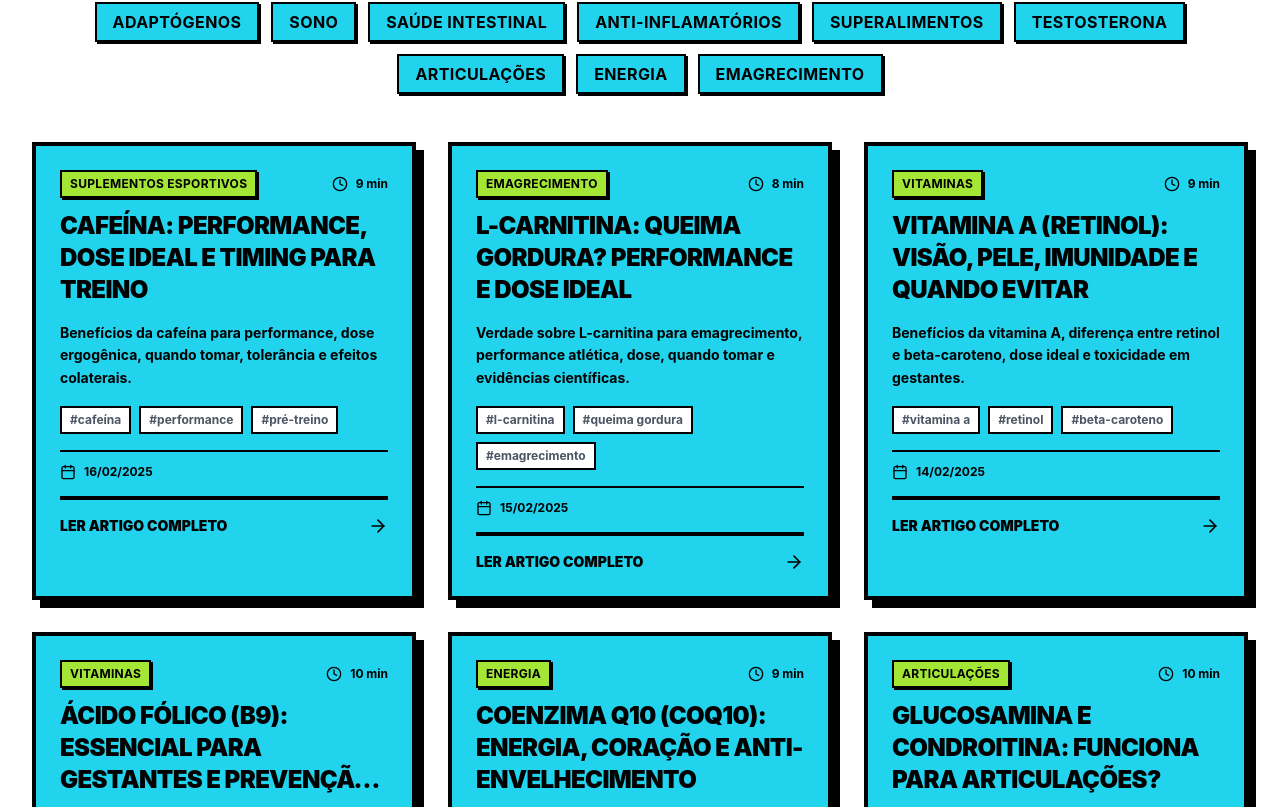
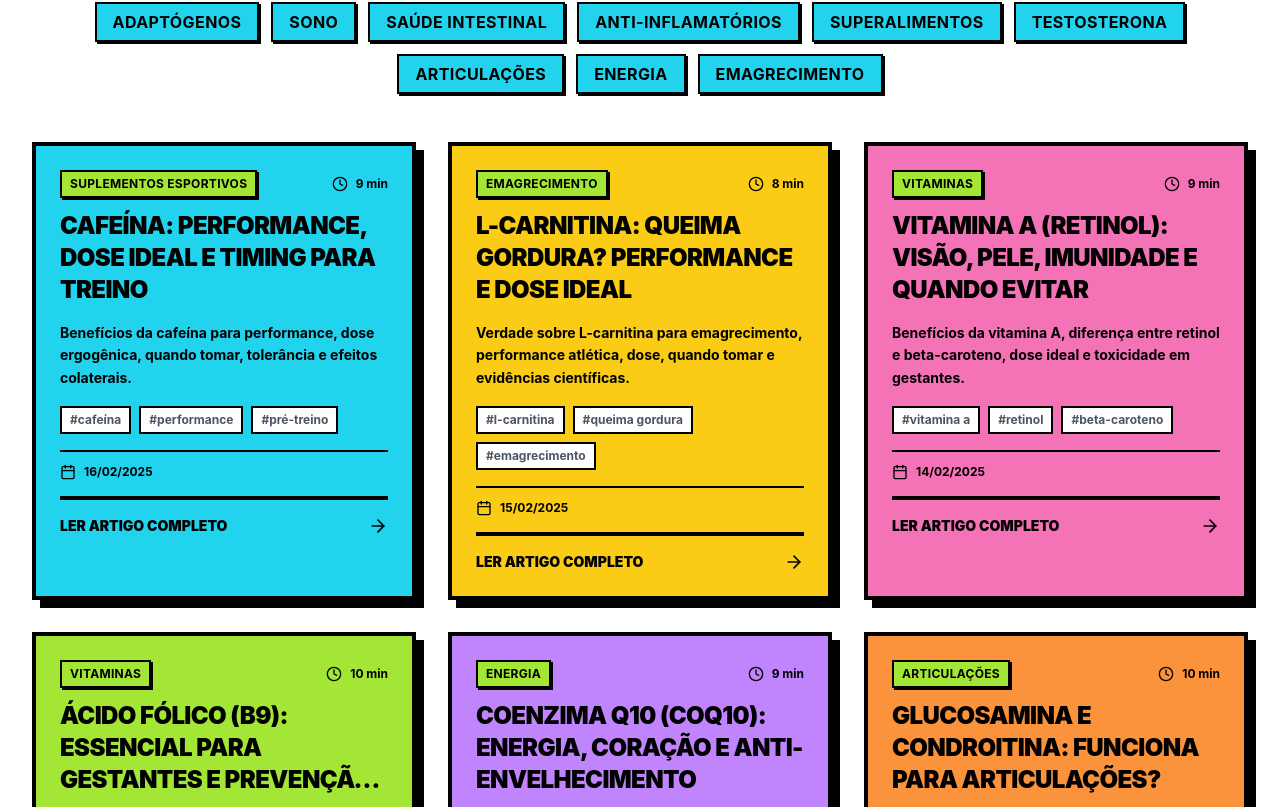
Before and after one commit to joshuaas5/suplementaj-, a Next.js app: page /blog in a window 1280 px wide. Shown: the part 473-1280 px from the top of the page. Built offline with nearby package versions, Linux system fonts and the light colour scheme; no server answers.

Commit message:
feat: adiciona cores alternadas vibrantes nos cards de artigos
- Cards alternam entre 6 cores: cyan, yellow, pink, lime, purple, orange
- Usa índice % cores.length para ciclar
- Visual muito mais dinâmico e atrativo
- Mantém estilo neobrutalism vibrante

```diff
--- a/app/blog/page.tsx
+++ b/app/blog/page.tsx
@@ -50,8 +50,8 @@ export default function BlogPage() {
 
         {/* Grid de Artigos */}
         <div className="grid gap-8 md:grid-cols-2 lg:grid-cols-3">
-          {artigosOrdenados.map((artigo) => (
-            <ArtigoCard key={artigo.slug} artigo={artigo} />
+          {artigosOrdenados.map((artigo, index) => (
+            <ArtigoCard key={artigo.slug} artigo={artigo} index={index} />
           ))}
         </div>
 
@@ -81,12 +81,25 @@ export default function BlogPage() {
 
 interface ArtigoCardProps {
   artigo: Artigo
+  index: number
 }
 
-function ArtigoCard({ artigo }: ArtigoCardProps) {
+function ArtigoCard({ artigo, index }: ArtigoCardProps) {
+  // Cores vibrantes alternadas para os cards
+  const cores = [
+    'bg-cyan-400',
+    'bg-yellow-400',
+    'bg-pink-400',
+    'bg-lime-400',
+    'bg-purple-400',
+    'bg-orange-400',
+  ]
+
+  const corCard = cores[index % cores.length]
+
   return (
     <Link href={`/blog/${artigo.slug}`}>
-      <Card className="h-full bg-cyan-400 hover:-rotate-1 transition-all cursor-pointer">
+      <Card className={`h-full ${corCard} hover:-rotate-1 transition-all cursor-pointer`}>
         <CardHeader>
           <div className="flex items-center justify-between mb-3">
             <Badge variant="success" size="sm">
```
